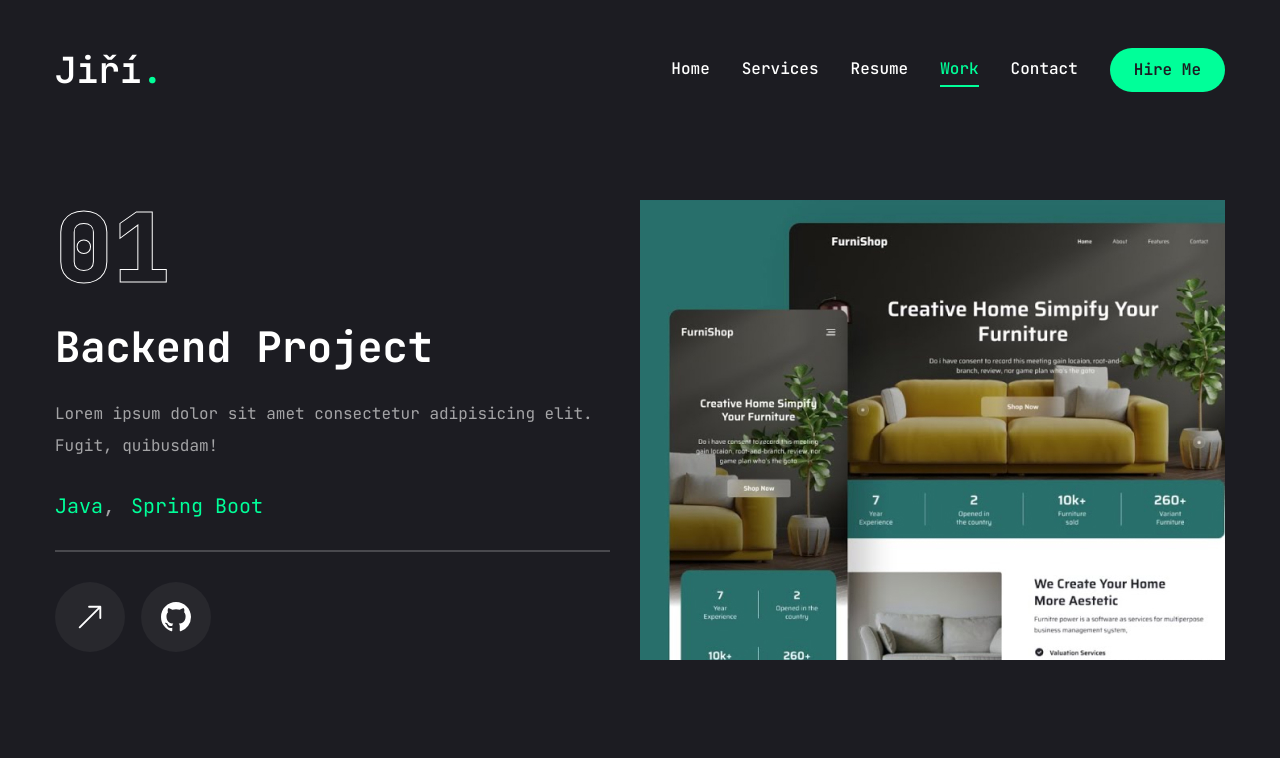
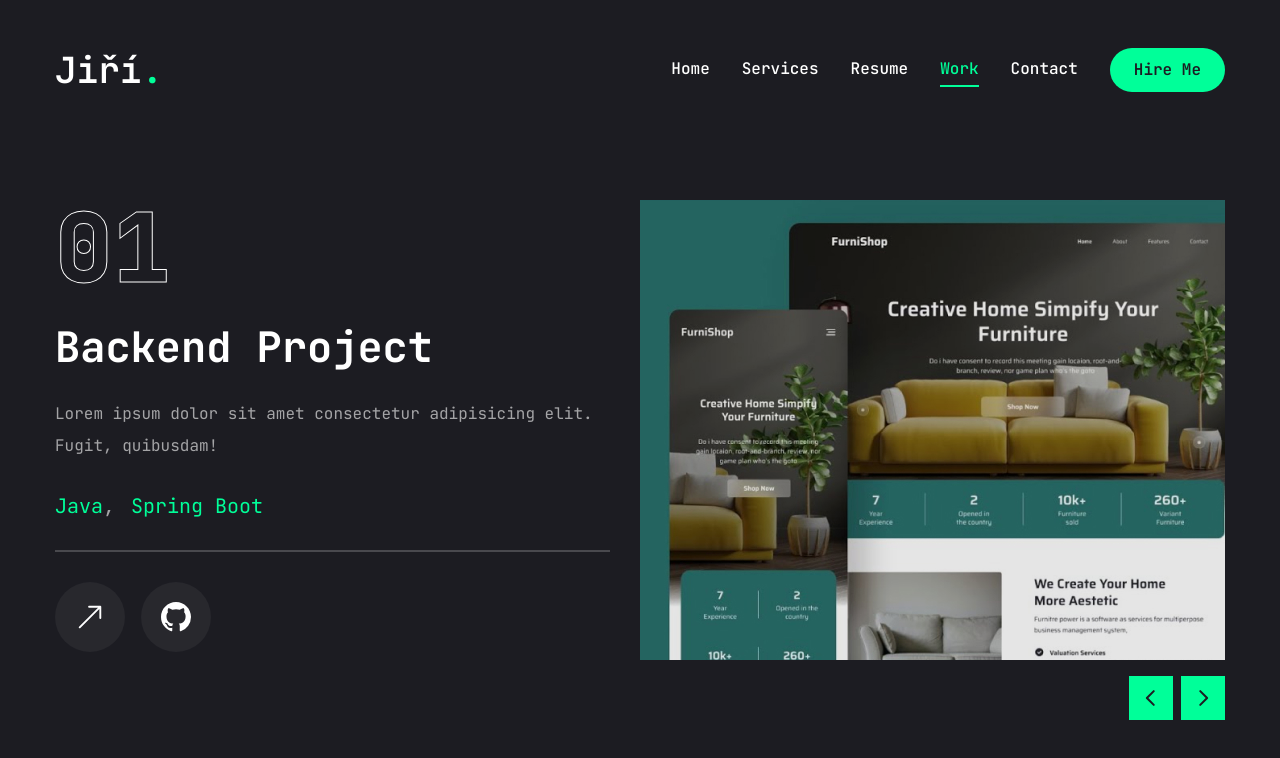
Before and after one commit to Leoric01/my-landing-page, a Next.js app: page /work in a window 1280 px wide. Shown: the top 758 px of the page. Built offline with nearby package versions, Linux system fonts and the light colour scheme.

Commit message:
work page prepared

```diff
--- a/app/work/page.jsx
+++ b/app/work/page.jsx
@@ -8,6 +8,7 @@ import { Swiper, SwiperSlide } from "swiper/react";
 import "swiper/css";
 import { BsArrowUpRight, BsGithub } from "react-icons/bs";
 import { Tooltip, TooltipContent, TooltipProvider, TooltipTrigger } from "@/components/ui/tooltip";
+import WorkSliderBtns from "@/components/WorkSliderBtns";
 
 const projects = [
   {
@@ -63,9 +64,10 @@ const projects = [
 const Work = () => {
   const [project, setProject] = useState(projects[0]);
   const handleSlideChange = (swiper) => {
-    const currentIndex = swiper.activeIndex;
+    const currentIndex = swiper.realIndex;
     setProject(projects[currentIndex]);
   };
+
   return (
     <motion.section
       initial={{ opacity: 0 }}
@@ -133,13 +135,19 @@ const Work = () => {
             </div>
           </div>
           <div className="w-full xl:w-[50%]">
-            <Swiper spaceBetween={30} slidesPerView={1} className="xl:h-[520px]" onSlideChange={handleSlideChange}>
+            <Swiper
+              spaceBetween={30}
+              slidesPerView={1}
+              loop={true}
+              className="xl:h-[520px]"
+              onSlideChange={handleSlideChange}
+            >
               {projects.map((project, index) => {
                 return (
                   <SwiperSlide key={index} className="w-full">
                     <div className="h-[460px] relative group flex justify-center items-center bg-pink-50/20">
                       {/* overlay */}
-                      <div className=""></div>
+                      <div className="absolute top-0 bottom-0 w-full h-full bg-black/10 z-10"></div>
                       {/* image */}
                       <div className="relative w-full h-full">
                         <Image src={project.image} fill className="object-cover" alt="" />
@@ -148,6 +156,11 @@ const Work = () => {
                   </SwiperSlide>
                 );
               })}
+              {/* slider buttons */}
+              <WorkSliderBtns
+                containerStyles="flex gap-2 absolute right-0 bottom-[calc(50%_-_22px)] xl:bottom-0 z-20 w-full justify-between xl:w-max xl:justify-none"
+                btnStyles="bg-accent hover:bg-accent-hover text-primary text-[22px] w-[44px] h-[44px] flex justify-center items-center transition-all"
+              />
             </Swiper>
           </div>
         </div>
--- a/components/MobileNav.jsx
+++ b/components/MobileNav.jsx
@@ -1,31 +1,16 @@
 "use client";
 
-import { Sheet, SheetContent, SheetTrigger } from "@/components/ui/sheet";
+import { Sheet, SheetContent, SheetTrigger, SheetTitle } from "@/components/ui/sheet";
 import { usePathname } from "next/navigation";
 import Link from "next/link";
 import { CiMenuFries } from "react-icons/ci";
 
 const links = [
-  {
-    name: "home",
-    path: "/",
-  },
-  {
-    name: "services",
-    path: "/services",
-  },
-  {
-    name: "resume",
-    path: "/resume",
-  },
-  {
-    name: "work",
-    path: "/work",
-  },
-  {
-    name: "contact",
-    path: "/contact",
-  },
+  { name: "home", path: "/" },
+  { name: "services", path: "/services" },
+  { name: "resume", path: "/resume" },
+  { name: "work", path: "/work" },
+  { name: "contact", path: "/contact" },
 ];
 
 const MobileNav = () => {
@@ -36,6 +21,7 @@ const MobileNav = () => {
         <CiMenuFries className="text-[32px] text-accent" />
       </SheetTrigger>
       <SheetContent className="flex flex-col justify-center items-center gap-8">
+        <SheetTitle className="sr-only">Mobile navigation menu</SheetTitle>
         <div className="mt-32 mb-40 text-center text-2xl">
           <Link href="/">
             <h1 className="text-4xl font-semibold">
--- /dev/null
+++ b/components/WorkSliderBtns.jsx
@@ -0,0 +1,21 @@
+"use client";
+
+import { useSwiper } from "swiper/react";
+import { PiCaretLeftBold, PiCaretRightBold } from "react-icons/pi";
+import React from "react";
+
+const WorkSliderBtns = ({ containerStyles, btnStyles, iconsStyles }) => {
+  const swiper = useSwiper();
+  return (
+    <div className={containerStyles}>
+      <button className={btnStyles} onClick={() => swiper.slidePrev()}>
+        <PiCaretLeftBold className={iconsStyles} />
+      </button>
+      <button className={btnStyles} onClick={() => swiper.slideNext()}>
+        <PiCaretRightBold className={iconsStyles} />
+      </button>
+    </div>
+  );
+};
+
+export default WorkSliderBtns;
--- a/package.json
+++ b/package.json
@@ -20,6 +20,7 @@
     "framer-motion": "^11.15.0",
     "lucide-react": "^0.468.0",
     "next": "15.1.0",
+    "prettier": "^3.5.3",
     "react": "^19.0.0",
     "react-dom": "^19.0.0",
     "react-icons": "^5.4.0",
```
Also changed, not shown: 1 other file (tests, documents, lock files or other folders).
